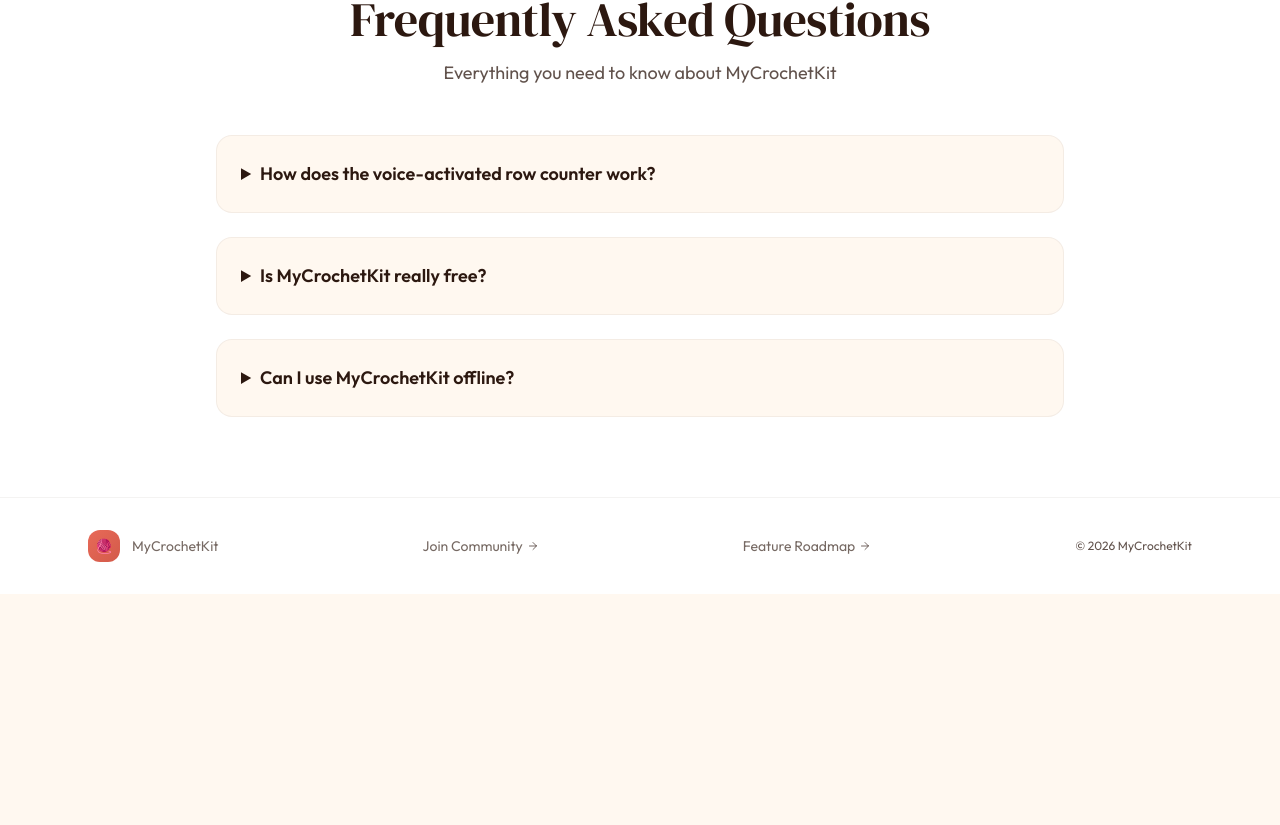
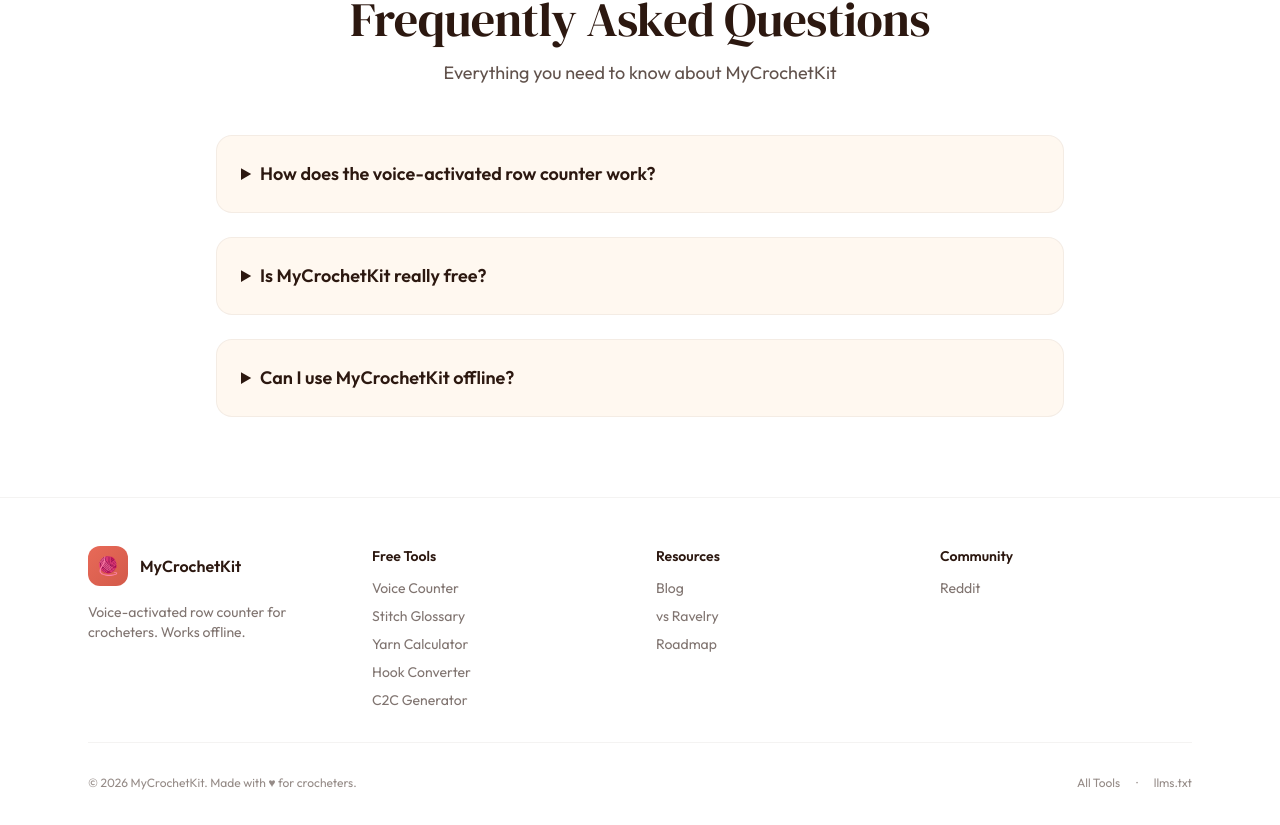
Before and after one commit to raiderj77/mycrochetkit, a React (Vite) app: page / in a window 1280 px wide. Shown: the part 4736-5561 px from the top of the page. Before the commit the page ends 5330 px from the top, so only its background shows below. Built offline with nearby package versions, Linux system fonts and the light colour scheme; no server answers; the database is empty.

Commit message:
feat: add comprehensive footer navigation
- Free Tools section with all tool links
- Resources section with blog, vs Ravelry, roadmap
- Community section with Reddit
- Better SEO with internal linking

```diff
--- a/src/App.tsx
+++ b/src/App.tsx
@@ -774,28 +774,65 @@ function App() {
         <FAQ />
         {/* Footer */}
         <footer className="border-t border-[#2C1810]/5 bg-white">
-          <div className="max-w-6xl mx-auto px-6 py-8 flex flex-col md:flex-row justify-between items-center gap-4">
-            <div className="flex items-center gap-3">
-              <div className="w-8 h-8 rounded-xl bg-gradient-to-br from-[#E86A58] to-[#D35A4A] flex items-center justify-center">
-                <span className="text-sm">🧶</span>
+          <div className="max-w-6xl mx-auto px-6 py-12">
+            <div className="grid grid-cols-2 md:grid-cols-4 gap-8 mb-8">
+              {/* Brand */}
+              <div className="col-span-2 md:col-span-1">
+                <div className="flex items-center gap-3 mb-4">
+                  <div className="w-10 h-10 rounded-xl bg-gradient-to-br from-[#E86A58] to-[#D35A4A] flex items-center justify-center">
+                    <span className="text-lg">🧶</span>
+                  </div>
+                  <span className="font-semibold text-[#2C1810]">MyCrochetKit</span>
+                </div>
+                <p className="text-sm text-[#2C1810]/60">
+                  Voice-activated row counter for crocheters. Works offline.
+                </p>
               </div>
-              <span className="text-[#2C1810]/65 text-sm">MyCrochetKit</span>
+
+              {/* Free Tools */}
+              <div>
+                <h4 className="font-semibold text-[#2C1810] mb-3 text-sm">Free Tools</h4>
+                <ul className="space-y-2 text-sm">
+                  <li><Link to="/quick-counter" className="text-[#2C1810]/60 hover:text-[#E86A58]">Voice Counter</Link></li>
+                  <li><Link to="/stitch-glossary" className="text-[#2C1810]/60 hover:text-[#E86A58]">Stitch Glossary</Link></li>
+                  <li><Link to="/yarn-calculator" className="text-[#2C1810]/60 hover:text-[#E86A58]">Yarn Calculator</Link></li>
+                  <li><Link to="/hook-converter" className="text-[#2C1810]/60 hover:text-[#E86A58]">Hook Converter</Link></li>
+                  <li><Link to="/tools/c2c-generator" className="text-[#2C1810]/60 hover:text-[#E86A58]">C2C Generator</Link></li>
+                </ul>
+              </div>
+
+              {/* Resources */}
+              <div>
+                <h4 className="font-semibold text-[#2C1810] mb-3 text-sm">Resources</h4>
+                <ul className="space-y-2 text-sm">
+                  <li><Link to="/blog" className="text-[#2C1810]/60 hover:text-[#E86A58]">Blog</Link></li>
+                  <li><Link to="/vs/ravelry" className="text-[#2C1810]/60 hover:text-[#E86A58]">vs Ravelry</Link></li>
+                  <li><Link to="/roadmap" className="text-[#2C1810]/60 hover:text-[#E86A58]">Roadmap</Link></li>
+                </ul>
+              </div>
+
+              {/* Community */}
+              <div>
+                <h4 className="font-semibold text-[#2C1810] mb-3 text-sm">Community</h4>
+                <ul className="space-y-2 text-sm">
+                  <li>
+                    <a href="https://www.reddit.com/r/crochetkitapp/" target="_blank" rel="noopener noreferrer" className="text-[#2C1810]/60 hover:text-[#E86A58]">
+                      Reddit
+                    </a>
+                  </li>
+                </ul>
+              </div>
             </div>
-            <a
-              href="https://www.reddit.com/r/crochetkitapp/"
-              target="_blank"
-              rel="noopener noreferrer"
-              className="text-[#2C1810]/65 hover:text-[#E86A58] text-sm transition-colors inline-flex items-center gap-1"
-            >
-              Join Community <ArrowRight className="w-3 h-3" />
-            </a>
-            <Link
-              to="/roadmap"
-              className="text-[#2C1810]/65 hover:text-[#E86A58] text-sm transition-colors inline-flex items-center gap-1"
-            >
-              Feature Roadmap <ArrowRight className="w-3 h-3" />
-            </Link>
-            <p className="text-[#2C1810]/75 text-xs">© 2026 MyCrochetKit</p>
+
+            {/* Bottom */}
+            <div className="pt-8 border-t border-[#2C1810]/5 flex flex-col sm:flex-row justify-between items-center gap-4">
+              <p className="text-[#2C1810]/50 text-xs">© 2026 MyCrochetKit. Made with ♥ for crocheters.</p>
+              <div className="flex gap-4 text-xs text-[#2C1810]/50">
+                <Link to="/tools" className="hover:text-[#E86A58]">All Tools</Link>
+                <span>·</span>
+                <a href="/llms.txt" className="hover:text-[#E86A58]">llms.txt</a>
+              </div>
+            </div>
           </div>
         </footer>
       </div>
```
